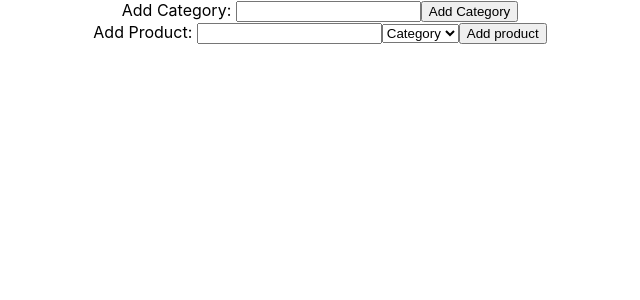
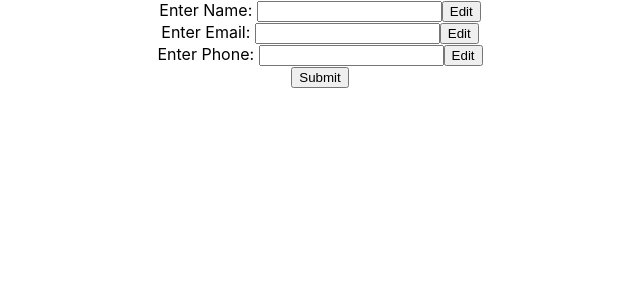
Before and after one commit to AtulPant2704/Machine-Coding-Round, a React (Create React App) app: page / in a window 1280 px wide. Shown: the top 300 px of the page, without its empty margins (320-960 px from the left). Built offline with nearby package versions, Linux system fonts and the light colour scheme.

Commit message:
feat: complete user profile question

```diff
--- a/src/App.js
+++ b/src/App.js
@@ -1,10 +1,10 @@
 import "./App.css";
-import { CategoryProducts } from "./questions";
+import { UserData } from "./questions";
 
 function App() {
   return (
     <div className="App">
-      <CategoryProducts />
+      <UserData />
     </div>
   );
 }
--- /dev/null
+++ b/src/questions/UserData.jsx
@@ -0,0 +1,55 @@
+// Make a form, which will take the following 3 inputs from the user,  name, email, and mobile number
+// And the form will have a save button at the end.
+
+// When the user completes the form, the user should be able to save it.
+// After saving data, **show a success message.**
+
+// After data is submitted input fields should be disabled.
+
+// Then, Besides every field, there should be an edit button, which allows users to edit the field and save it.
+
+import { useState } from "react";
+
+const UserData = () => {
+    const [user, setUser] = useState({
+        name: "", email: "", phone: ""
+    })
+    const [showMsg, setShowMsg] = useState(false);
+    const [userName, setUserName] = useState({ name: "", isEditable: true });
+    const [userEmail, setUserEmail] = useState({ email: "", isEditable: true });
+    const [userPhone, setUserPhone] = useState({ phone: "", isEditable: true });
+
+    const submitHandler = () => {
+        setUser(prev => ({ ...prev, name: userName.name, email: userEmail.email, phone: userPhone.phone }))
+        setUserName(prev => ({ ...prev, isEditable: false }))
+        setUserEmail(prev => ({ ...prev, isEditable: false }))
+        setUserPhone(prev => ({ ...prev, isEditable: false }))
+        setShowMsg(true);
+        setTimeout(() => setShowMsg(false), 2000);
+    }
+
+
+    return (
+        <div>
+            <div>
+                <label htmlFor="">Enter Name: </label>
+                <input type="text" value={userName.name} onChange={(e) => setUserName(prev => ({ ...prev, name: e.target.value }))} required disabled={!userName.isEditable}></input>
+                <button onClick={() => setUserName(prev => ({ ...prev, isEditable: true }))}>Edit</button>
+            </div>
+            <div>
+                <label htmlFor="">Enter Email: </label>
+                <input type="email" value={userEmail.email} onChange={(e) => setUserEmail(prev => ({ ...prev, email: e.target.value }))} required disabled={!userEmail.isEditable}></input>
+                <button onClick={() => setUserEmail(prev => ({ ...prev, isEditable: true }))}>Edit</button>
+            </div>
+            <div>
+                <label htmlFor="">Enter Phone: </label>
+                <input type="number" value={userPhone.phone} onChange={(e) => setUserPhone(prev => ({ ...prev, phone: e.target.value }))} required disabled={!userPhone.isEditable}></input>
+                <button onClick={() => setUserPhone(prev => ({ ...prev, isEditable: true }))}>Edit</button>
+            </div>
+            <button onClick={submitHandler}>Submit</button>
+            {showMsg ? <p>Data Saved</p> : null}
+        </div >
+    )
+}
+
+export { UserData };
--- a/src/questions/index.js
+++ b/src/questions/index.js
@@ -7,3 +7,4 @@ export { AddItem } from "./AddItem";
 export { UpdatePrice } from "./UpdatePrice";
 export { AddTodo } from "./AddTodo";
 export { CategoryProducts } from "./CategoryProducts";
+export { UserData } from "./UserData";
```
